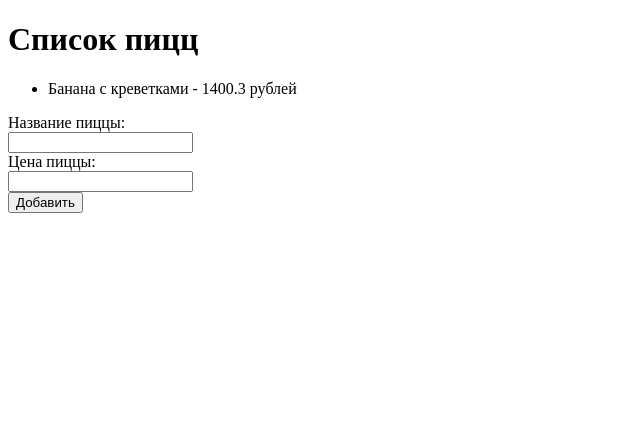
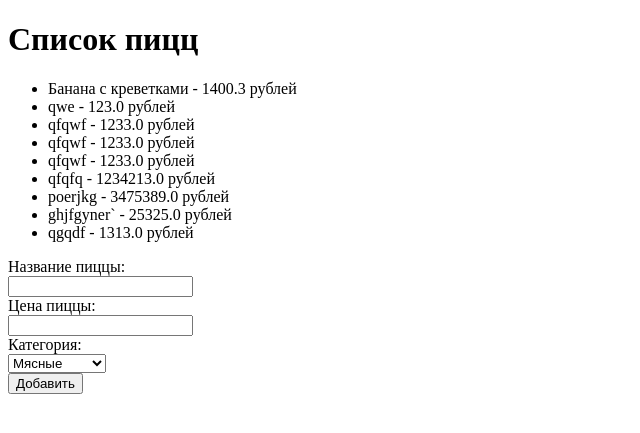
Before and after one commit to Denka88/fastAPItest, a FastAPI app: page /pizzas in a window 1280 px wide. Shown: the top 433 px of the page, without its empty margins (0-640 px from the left). Run offline with FastAPI, Linux system fonts and the light colour scheme.

Commit message:
add pizzas and categories created

```diff
--- a/data/categories.json
+++ b/data/categories.json
@@ -2,5 +2,21 @@
     {
         "id": 1,
         "name": "Мясные"
+    },
+    {
+        "id": 2,
+        "name": "Овощная"
+    },
+    {
+        "id": 3,
+        "name": "Не мясная"
+    },
+    {
+        "id": 4,
+        "name": "Не овощная"
+    },
+    {
+        "id": 5,
+        "name": "яхз"
     }
 ]
--- a/data/pizzas.json
+++ b/data/pizzas.json
@@ -2,6 +2,55 @@
     {
         "id": 1,
         "name": "Банана с креветками",
-        "price": 1400.3
+        "price": 1400.3,
+        "category_id": null
+    },
+    {
+        "id": 2,
+        "name": "qwe",
+        "price": 123.0,
+        "category_id": 1
+    },
+    {
+        "id": 3,
+        "name": "qfqwf",
+        "price": 1233.0,
+        "category_id": 1
+    },
+    {
+        "id": 4,
+        "name": "qfqwf",
+        "price": 1233.0,
+        "category_id": 1
+    },
+    {
+        "id": 5,
+        "name": "qfqwf",
+        "price": 1233.0,
+        "category_id": 1
+    },
+    {
+        "id": 6,
+        "name": "qfqfq",
+        "price": 1234213.0,
+        "category_id": 1
+    },
+    {
+        "id": 7,
+        "name": "poerjkg",
+        "price": 3475389.0,
+        "category_id": 1
+    },
+    {
+        "id": 8,
+        "name": "ghjfgyner`",
+        "price": 25325.0,
+        "category_id": 1
+    },
+    {
+        "id": 9,
+        "name": "qgqdf",
+        "price": 1313.0,
+        "category_id": 3
     }
 ]
--- a/main.py
+++ b/main.py
@@ -1,8 +1,11 @@
+from typing import Optional
 from urllib import request
 
-from fastapi import FastAPI, Request
+from fastapi import FastAPI, Request, Form
 from fastapi.templating import Jinja2Templates
 from fastapi.staticfiles import StaticFiles
+from starlette import status
+from starlette.responses import RedirectResponse
 
 from models.category import Category
 from models.categoty_manager import CategoryManager
@@ -22,12 +25,22 @@ def read_root():
 @app.get("/pizzas")
 def get_pizzas(request: Request):
     pizzas = pizza_manager.get_all()
-    return templates.TemplateResponse("index.html", {"request": request, "pizzas": pizzas})
+    categories = category_manager.get_all()
+    return templates.TemplateResponse("index.html", {"request": request, "pizzas": pizzas, "categories": categories})
 
 @app.post("/pizzas/add")
-def add_pizza(pizza: Pizza):
+def add_pizza(
+        name: str = Form(...),
+        price: float = Form(...),
+        category_id: Optional[int] = Form(...),
+):
     categories = category_manager.get_all()
-    return pizza_manager.add_pizza(pizza, categories)
+    pizza = Pizza(name=name, price=price, category_id=category_id)
+    result = pizza_manager.add_pizza(pizza, categories)
+    if result.get("message") == "Пицца успешно добавлена":
+        return RedirectResponse(url="/pizzas", status_code=status.HTTP_303_SEE_OTHER)
+    else:
+        return result
 
 @app.put("/pizzas/edit")
 def update_pizza(pizza: Pizza):
@@ -39,12 +52,20 @@ def delete_pizza(delete_id: int):
     return pizza_manager.delete_pizza(delete_id)
 
 @app.get("/categories")
-def get_categories():
-    return category_manager.get_all()
+def get_categories(request: Request):
+    categories = category_manager.get_all()
+    return templates.TemplateResponse("categories.html", {"request": request, "categories": categories})
 
 @app.post("/categories/add")
-def add_category(category: Category):
-    return category_manager.add_category(category)
+def add_category(
+        name: str = Form(...),
+):
+    category = Category(name=name)
+    result = category_manager.add_category(category)
+    if result.get("message") == "Категория успешно добавлена":
+        return RedirectResponse(url="/categories", status_code=status.HTTP_303_SEE_OTHER)
+    else:
+        return result
 
 @app.put("/categories/edit")
 def update_category(category: Category):
--- a/templates/index.html
+++ b/templates/index.html
@@ -20,6 +20,12 @@
     <input type="text" name="name"><br>
     <label for="price">Цена пиццы:</label><br>
     <input type="number" name="price"><br>
+    <label for="category_id">Категория:</label><br>
+    <select name="category_id">
+        {% for category in categories %}
+        <option value="{{ category.id }}">{{ category.name }}</option>
+        {% endfor %}
+    </select><br>
     <input type="submit" value="Добавить">
 </form>
 </body>
```
Also changed, not shown: templates/categories.html (added, +22 -0 lines).
